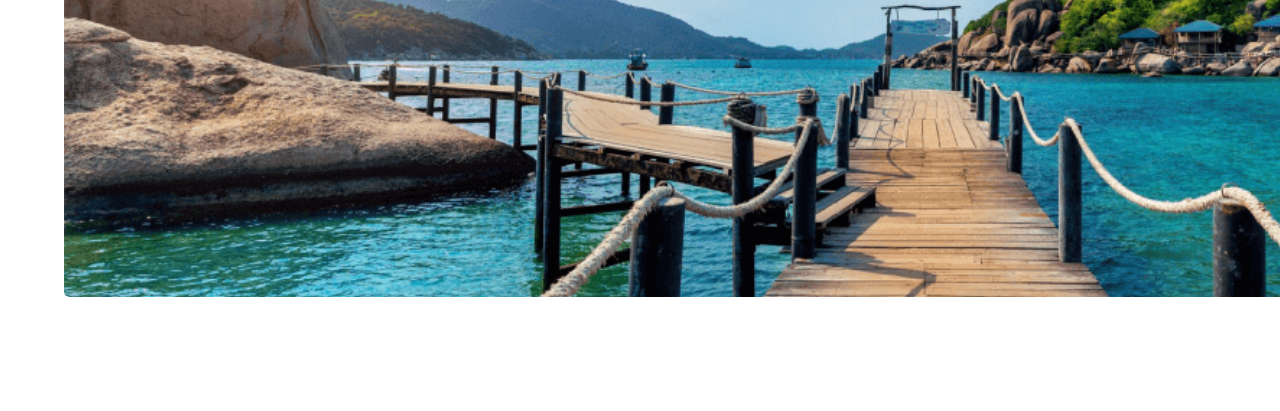
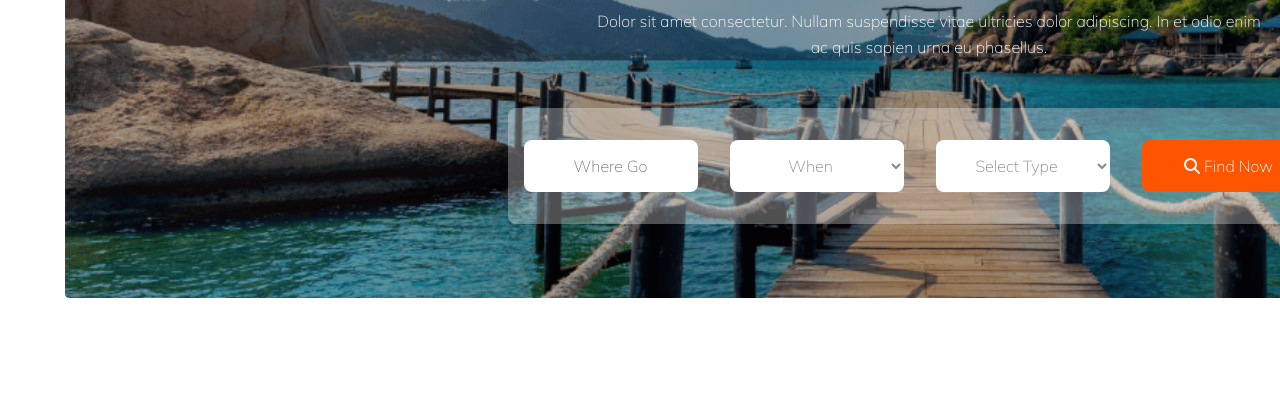
Before and after one commit to AkibRiad/A-2, a plain HTML site: page index.html in a window 1280 px wide. Shown: the part 389-800 px from the top of the page. Drawn offline with Linux system fonts and the light colour scheme.

Commit message:
banner added

```diff
--- a/index.html
+++ b/index.html
@@ -29,17 +29,27 @@
         <!-- navbar end -->
          <!-- banner start -->
           <div class="banner-container">
+            <div class="content-container">
             <div class="ban-content1">
                 <h1>Explore Your Travel</h1>
                 <p>Dolor sit amet consectetur. Nullam suspendisse vitae ultricies dolor adipiscing. In et odio enim <br> ac quis sapien urna eu phasellus.</p>
             </div>
             <div class="banner-content2">
-                <input type="text" placeholder="Where Go">
-                <div class="drop">
-                    <button class="search">When</button>
-                </div>
+                <input class="same extra-colour" type="text" placeholder="Where Go">
+                <select class="same extra-colour" name="" id=" ">
+                    <option value="">When</option>
+                    <option value="">Today</option>
+                    <option value="">Tomorrow</option>
+                </select>
+                <select class="same extra-colour" name="" id=" ">
+                    <option value="">Select Type</option>
+                    <option value="">Indonesia</option>
+                    <option value="">Germany</option>
+                </select>
+                <button class="same" id="btn"><span><i class="fa-solid fa-magnifying-glass"></i>          Find Now</span></button>
             </div>
             </div>
+        </div>
 
          <!-- banner end -->
     </header>
--- a/s.css
+++ b/s.css
@@ -19,7 +19,9 @@ line-height: 45px;
 letter-spacing: 0%;
 text-align: left;
 }
-
+#btn{
+  background: rgb(255, 84, 0);
+}
 
 
 
@@ -75,12 +77,77 @@ text-align: center
 /* banner start  */
 .banner-container{
   width: 1728px;
-height: 500px;
+  height: 500px;
+  background-color: rgba(0,0,0,0.3);
   background-image: url('images/Group\ 13\ \(1\)\ \(1\).png');
   background-position: center;
   background-repeat: no-repeat;
   background-size: cover;
   margin-top: 50px;
   border-radius: 5px;
+  border: 1px solid white;
+  background-blend-mode: overlay;
 }
+.content-container{
+width: 1543px;
+height: 288px;
+margin: 106px auto;
+text-align: center;
+
+}
+.content-container .ban-content1 h1{
+  color: rgb(255, 255, 255);
+  font-size: 64px;
+  font-weight: 400;
+}
+.content-container .ban-content1 p{
+  color: rgb(255, 255, 255);
+font-size: 16px;
+font-weight: 200;
+line-height: 26px;
+letter-spacing: 0%;
+margin-top: 24px;
+margin-bottom: 48px;
+}
+.banner-content2{
+  width: 800px;
+height: 84px;
+padding: 16px;
+border-radius: 8px;
+background: rgba(255, 255, 255, 0.3);
+display: grid;
+grid-template-columns: repeat(4,1fr);
+justify-content: center;
+align-items: center;
+gap: 24px;
+margin-left: 350px;
+}
+.banner-content2 .extra{
+
+}
+.content-container .same{
+  width: 174px;
+height: 52px;
+border-radius: 8px;
+background: rgb(255, 255, 255);
+border: none;
+}
+.banner-content2 .extra-colour{
+  color: rgba(19, 19, 24, 0.5);
+  font-size: 16px;
+  font-weight: 200;
+  line-height: 20px;
+  letter-spacing: 0%;
+  text-align: center;
+}
+.banner-content2 .same span{
+  color: rgb(255, 255, 255);
+  font-size: 16px;
+  font-weight: 200;
+  line-height: 20px;
+  letter-spacing: 0%;
+  text-align: center;
+  gap: 5px;
+}
+
 /* banner end */
```
